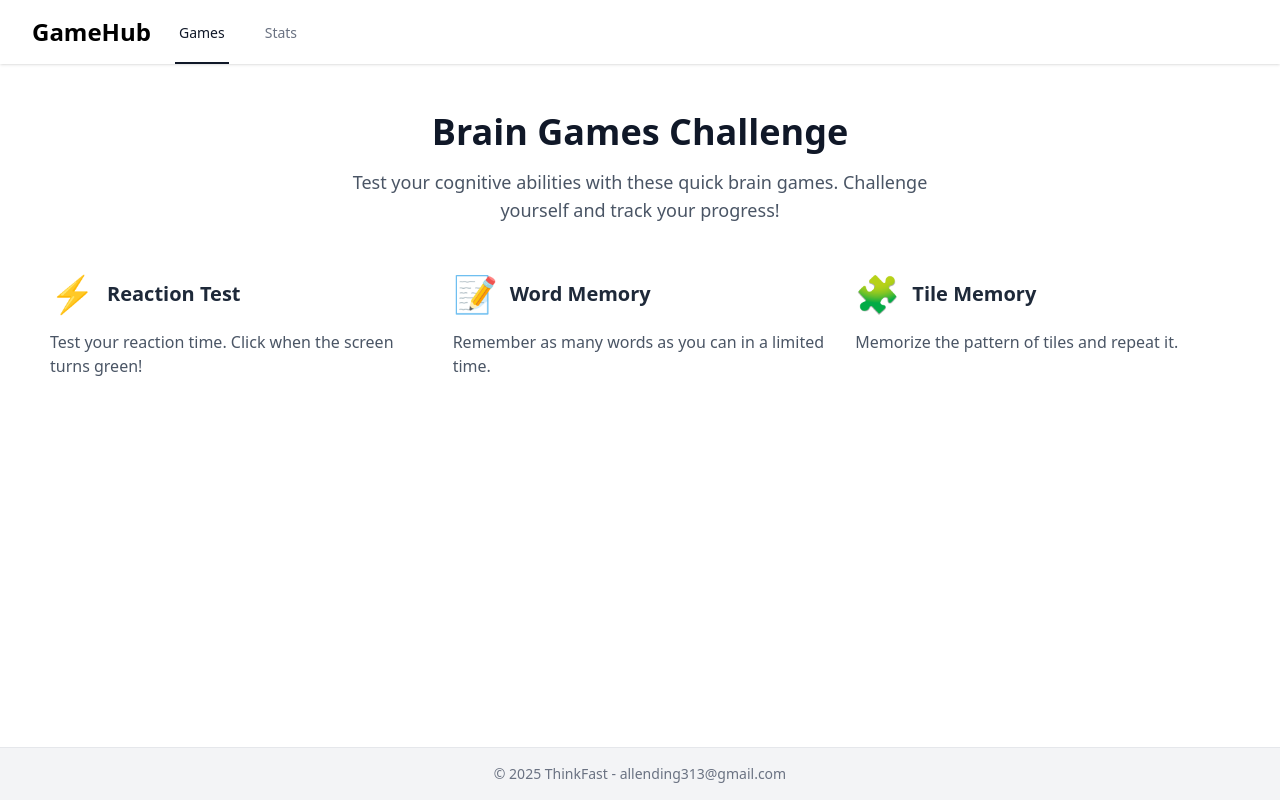
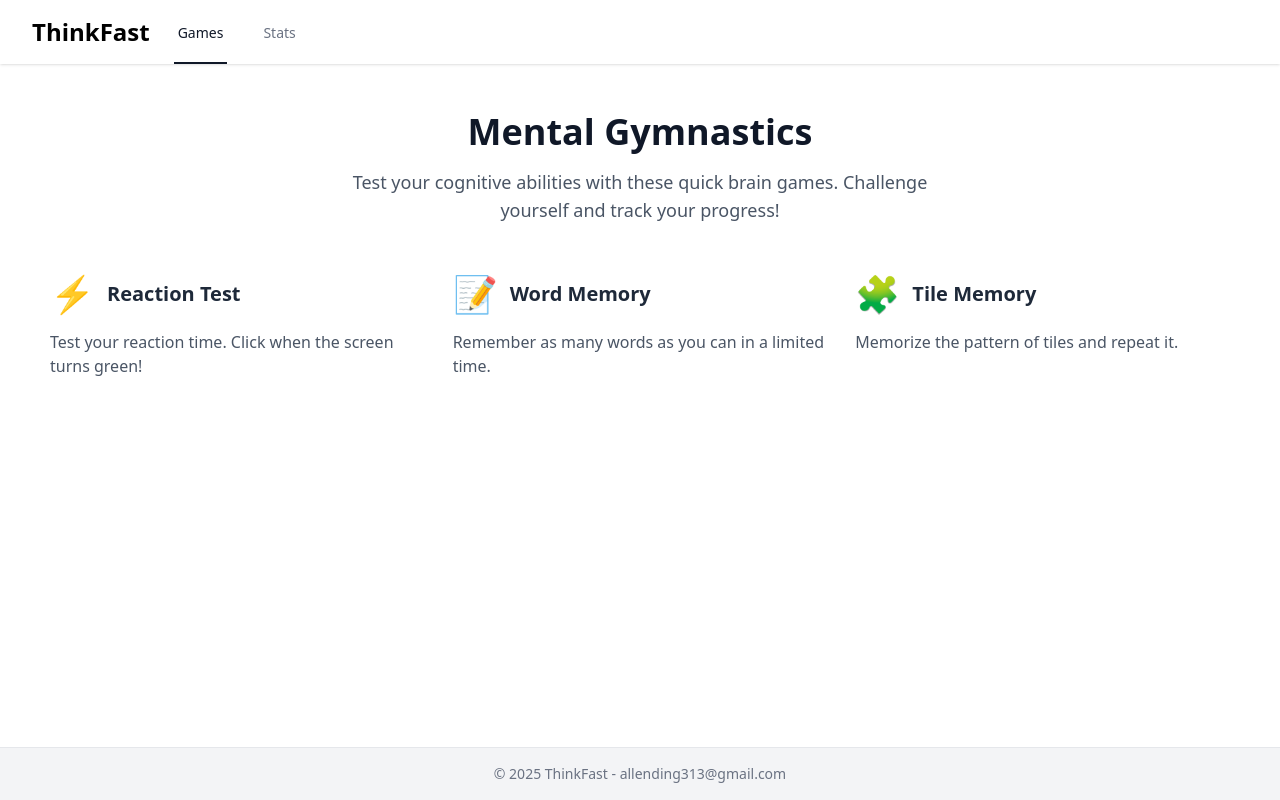
Before and after one commit to allending313/thinkfast, a React (Vite) app: page / in a window 1280 px wide. Built offline with nearby package versions, Linux system fonts and the light colour scheme.

Commit message:
update headings

```diff
--- a/src/components/layout/Header.tsx
+++ b/src/components/layout/Header.tsx
@@ -15,7 +15,7 @@ const Header: React.FC = () => {
           <div className="flex">
             <div className="flex-shrink-0 flex items-center">
               <Link to="/" className="text-2xl font-bold text-primary">
-                GameHub
+                ThinkFast
               </Link>
             </div>
             <nav className="hidden sm:ml-6 sm:flex sm:space-x-8">
--- a/src/pages/HomePage.tsx
+++ b/src/pages/HomePage.tsx
@@ -25,7 +25,7 @@ const HomePage: React.FC = () => {
     <div className="px-4 py-6">
       <div className="text-center mb-12">
         <h1 className="text-3xl md:text-4xl font-bold text-gray-900 mb-4">
-          Brain Games Challenge
+          Mental Gymnastics
         </h1>
         <p className="text-lg text-gray-600 max-w-xl mx-auto">
           Test your cognitive abilities with these quick brain games. Challenge
```
